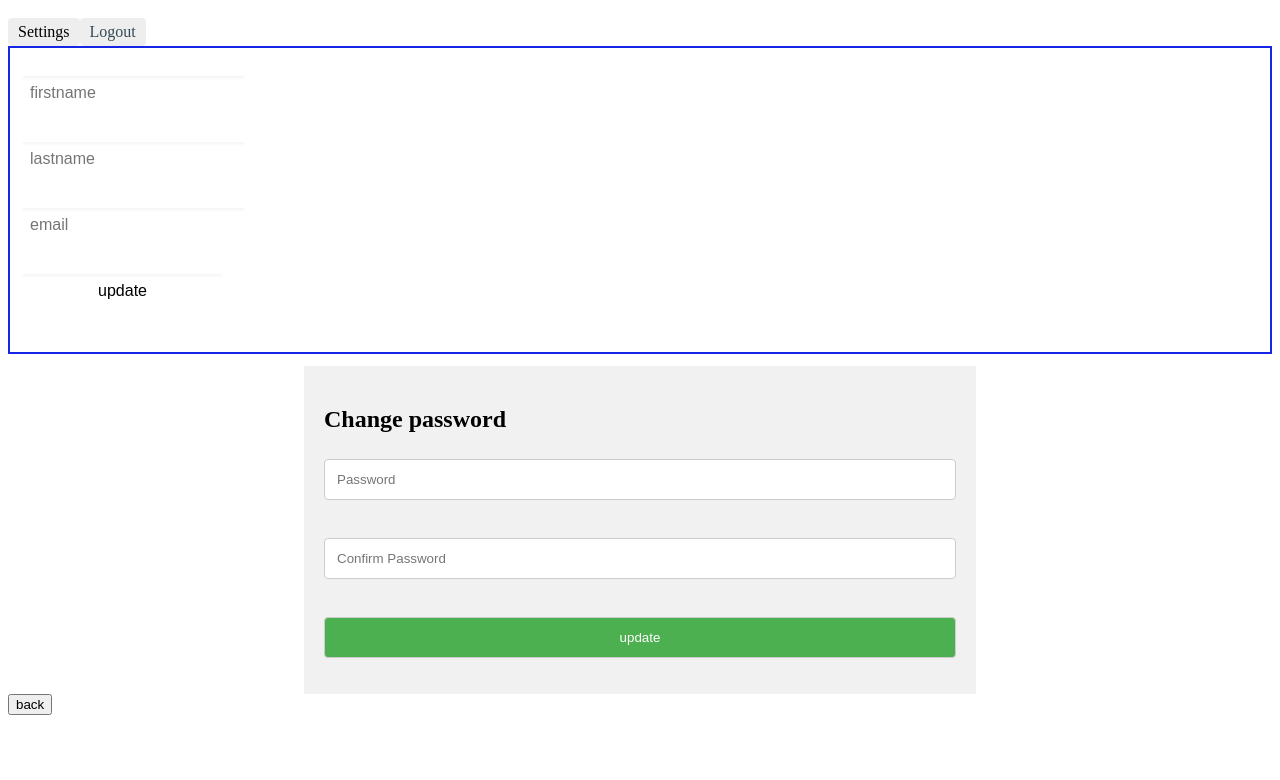
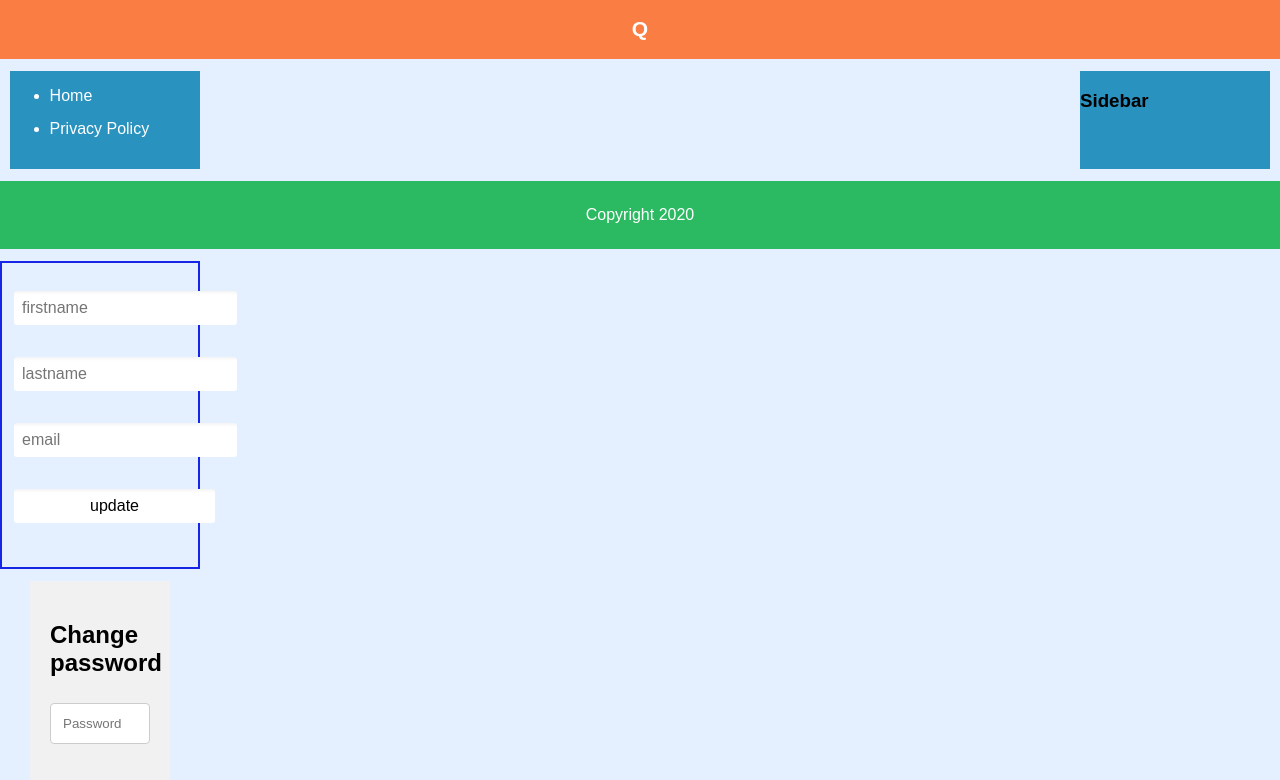
Before and after one commit to sammyjh30/Quiz_Maker, an Angular app in the folder QuizMakerAngular/: page /userProfile in a window 1280 px wide. Shown: the top 780 px of the page. Built offline with nearby package versions, Linux system fonts and the light colour scheme.

Commit message:
updated landing page style

```diff
--- a/QuizMakerAngular/src/app/app-routing.module.ts
+++ b/QuizMakerAngular/src/app/app-routing.module.ts
@@ -3,9 +3,12 @@ import { Routes, RouterModule } from '@angular/router';
 
 
 import { UserProfileComponent } from './userProfile/userProfile.component';
+import { MainComponent } from './main/main.component';
 
 
 const routes: Routes = [
+  { path: '', pathMatch: 'full', redirectTo: 'home' },
+  { path: 'home', component: MainComponent },
   { path: 'userProfile', component: UserProfileComponent }
 ];
 
--- a/QuizMakerAngular/src/app/app.component.html
+++ b/QuizMakerAngular/src/app/app.component.html
@@ -1,4 +1,4 @@
-<nav>
+<!-- <nav>
   <a routerLink="/heroes">Logout</a>
   <div class="dropdown">
     <a >Settings</a>
@@ -9,4 +9,16 @@
     </div>
   </div>
 </nav>
-<router-outlet></router-outlet>
+<router-outlet></router-outlet> -->
+
+<div class="container">
+  <app-header></app-header>
+
+  <app-nav></app-nav>
+
+  <router-outlet></router-outlet>
+
+  <app-aside></app-aside>
+
+  <app-footer></app-footer>
+</div>
--- a/QuizMakerAngular/src/app/userProfile/userProfile.component.html
+++ b/QuizMakerAngular/src/app/userProfile/userProfile.component.html
@@ -7,10 +7,8 @@
 
 </form>
 
-
-
-  <section>
-    <form [formGroup]="profileForm" class="return" (ngSubmit)="back()"></form>
-      <button>back</button>
-
-  </section>
+<section>
+  <form [formGroup]="Form" class="return" (ngSubmit)="back()">
+    <button>back</button>
+  </form>
+</section>
--- a/QuizMakerAngular/src/app/userProfile/userProfile.component.ts
+++ b/QuizMakerAngular/src/app/userProfile/userProfile.component.ts
@@ -12,14 +12,11 @@ import {Location} from '@angular/common';
 export class UserProfileComponent implements OnInit {
 
   profileForm: FormGroup;
-  usernameForm:FormGroup;
+  Form:FormGroup;
   isSubmitted  =  false;
   selectedFile: File
   constructor(private _location: Location,private formBuilder: FormBuilder,private router: Router) {
-    this.profileForm = this.formBuilder.group({
-      password: [],
-      username: []
-    });
+
    }
 
   get formControls() { return this. profileForm.controls; }
@@ -29,25 +26,11 @@ export class UserProfileComponent implements OnInit {
       password: [],
       username: []
   });
+  this.Form = this.formBuilder.group({
+
+  });
 
   }
-
-  changePassword(data){
-    console.log(this. profileForm.value);
-    console.log(data.password);
-    console.log(data.ConfirmPassword);
-    this.isSubmitted = true;
-    if(this. profileForm.invalid){
-      return;
-    }
-    //this.router.navigateByUrl('/admin');
-  }
-
-  username(data){
-
-    console.log(data.username);
-  }
-
 
   back(){
     console.log("return to root");
--- a/QuizMakerAngular/src/styles.css
+++ b/QuizMakerAngular/src/styles.css
@@ -1 +1,65 @@
 /* You can add global styles to this file, and also import other style files */
+/* You can add global styles to this file, and also import other style files */
+body {
+    margin: 0;
+    padding: 0;
+    font-family: sans-serif;
+    background-color: #E4F0FF;
+}
+
+.container {
+    display: grid;
+    grid-template-columns: 200px 1fr 200px;
+    grid-template-rows: auto 1fr auto;
+    grid-gap: 12px;
+    grid-template-areas:
+    "header header header"
+    "nav content side"
+    "footer footer footer";
+    height: 100vh;
+  }
+
+app-header {
+    color: white;
+    font-size: 14px;
+    grid-area: header;
+    text-align: center;
+    background-color: #FA7D44;
+  }
+
+  app-nav {
+    grid-area: nav;
+    margin-left: 0.6rem;
+    background-color: #2A92BF;
+  }
+
+  app-privacy-policy,
+  app-main {
+    grid-area: content;
+    background-color: #F4CE46;
+    padding: 25px;
+  }
+
+  app-aside {
+    grid-area: side;
+    margin-right: 0.6rem;
+    background-color: #2A92BF;
+  }
+
+  app-footer {
+    grid-area: footer;
+    background-color:#2BB961;
+    color: white;
+    text-align: center;
+    padding: 25px 0;
+  }
+
+  ul li {
+    color: white;
+  }
+  ul li a {
+    color: white;
+    text-decoration: none;
+    display: inline-block;
+    margin-bottom: 15px;
+  }
```
Also changed, not shown: QuizMakerAngular/src/app/app.module.ts (+13 -1 lines).
